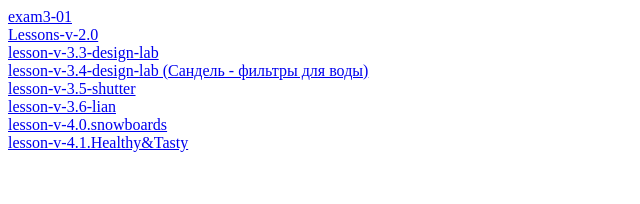
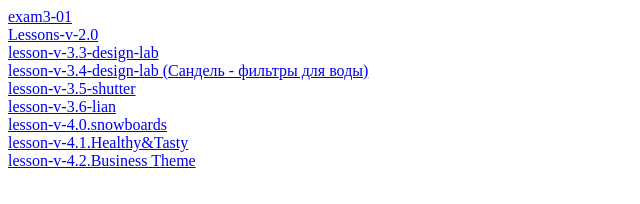
Before and after one commit to TarasDyadchenko/work, a plain HTML site: page index.html in a window 1280 px wide. Shown: the whole page, without its empty margins (0-640 px from the left). Drawn offline with Linux system fonts and the light colour scheme.

Commit message:
change list of projects

```diff
--- a/index.html
+++ b/index.html
@@ -20,5 +20,7 @@
 <a href="lesson-v-4.0.snowboards">lesson-v-4.0.snowboards</a>
 <br>
 <a href="lesson-v-4.1.Healthy&Tasty">lesson-v-4.1.Healthy&Tasty</a>
+<br>
+<a href="lesson-v-4.2.Business Theme">lesson-v-4.2.Business Theme</a>
 </body>
 </html>
```
